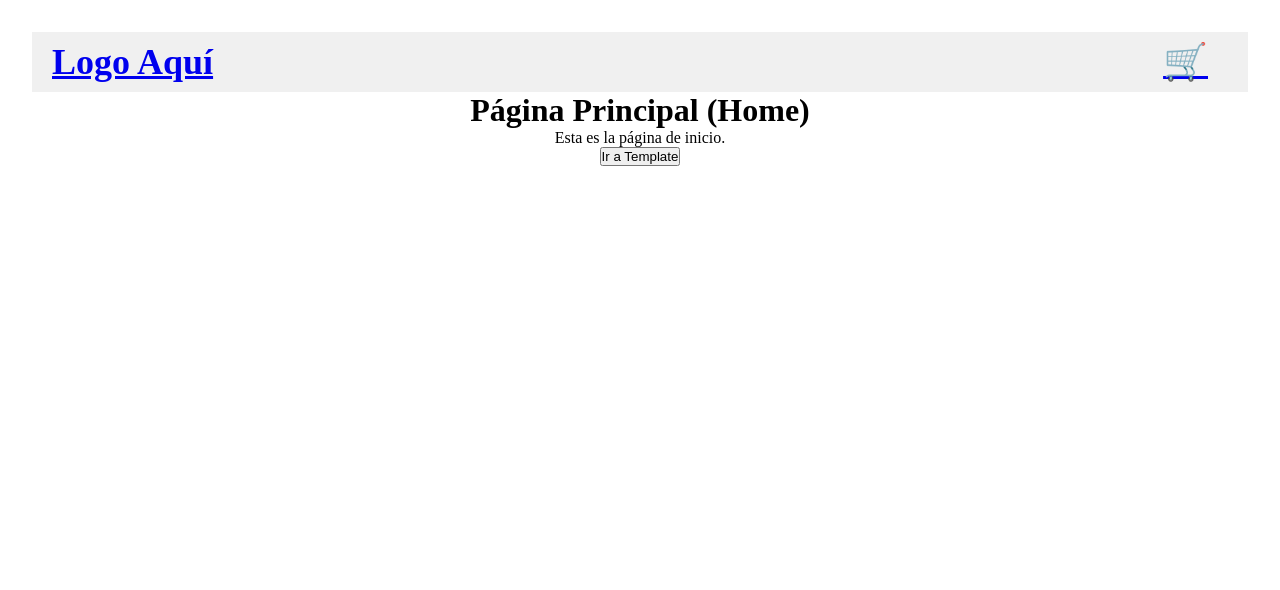
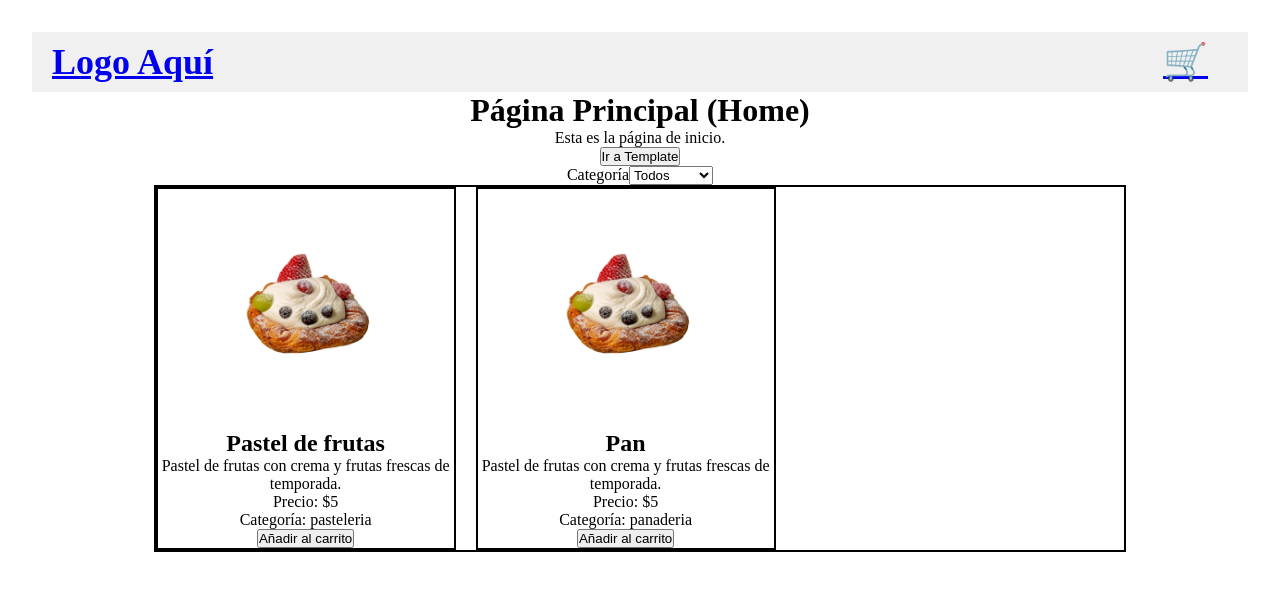
Before and after one commit to KokorikoFC/tiendaConReact, a React (Vite) app: page /home in a window 1280 px wide. Shown: the top 590 px of the page. Built offline with nearby package versions, Linux system fonts and the light colour scheme.

Commit message:
Add products component and filters

```diff
--- /dev/null
+++ b/src/components/filters/Filters.jsx
@@ -0,0 +1,23 @@
+import './Filters.css';
+
+function Filters({ setFilter }) {
+    const handleChangeCategory = (event) => {
+        setFilter(prevState => ({
+            ...prevState,
+            category: event.target.value
+        }));
+    };
+
+    return (
+        <div>
+            <label htmlFor="category">Categoría</label>
+            <select id="category" onChange={handleChangeCategory}>
+                <option value="all">Todos</option>
+                <option value="pasteleria">Pastelería</option>
+                <option value="panaderia">Panadería</option>
+            </select>
+        </div>
+    );
+}
+
+export default Filters;
--- a/src/components/home/Home.jsx
+++ b/src/components/home/Home.jsx
@@ -1,19 +1,40 @@
-import { useNavigate } from 'react-router-dom';
-import Header from '../header/Header'; // Importa Header
+import { useNavigate } from "react-router-dom";
+import Header from "../header/Header"; // Importa Header
+import Product from "../product/Product";
+import Filters from "../filters/Filters";
+import { products } from "./../../mocks/products.json";
+import { useState } from "react";
 
 function Home() {
     const navigate = useNavigate();
 
-    const goToTemplate = () => {
-        navigate('/template');
+    const [filter, setFilter] = useState({
+        category: "all",
+    });
+
+    const filterProducts = (products) => {
+        return products.filter((product) => {
+            return (
+                filter.category === "all" || product.category === filter.category
+            );
+        });
     };
 
+    const goToTemplate = () => {
+        navigate("/template");
+    };
+
+    const filteredProducts = filterProducts(products);
     return (
         <div>
             <Header /> {/* Usa el componente Header aquí */}
             <h1>Página Principal (Home)</h1>
             <p>Esta es la página de inicio.</p>
             <button onClick={goToTemplate}>Ir a Template</button>
+            <div className="">
+                <Filters filter={filter} setFilter={setFilter} />
+                <Product products={filteredProducts} />
+            </div>
         </div>
     );
 }
--- a/src/components/product/Product.css
+++ b/src/components/product/Product.css
@@ -0,0 +1,21 @@
+.product-container{
+    border: 2px solid black;
+    width: 80%;
+    margin: auto;
+}
+
+ul{
+    display: flex;
+    flex-wrap: wrap;
+    gap: 20px;
+}
+
+li{
+    width: 300px;
+    border: 2px solid black;
+    list-style: none;
+}
+
+img{
+    width: 100%;
+}
--- a/src/components/product/Product.jsx
+++ b/src/components/product/Product.jsx
@@ -0,0 +1,24 @@
+import "./Product.css";
+
+function Product({ products }) {
+    return (
+        <div className="product-container">
+            <ul>
+                {products.map((product) => (
+                    <li key={product.id}>
+                        <img src={product.image} alt={product.name} />
+                        <h2>{product.name}</h2>
+                        <p>{product.description}</p>
+                        <p>Precio: ${product.price}</p>
+                        <p>Categoría: {product.category}</p>
+                        <div>
+                            <button>Añadir al carrito</button>
+                        </div>
+                    </li>
+                ))}
+            </ul>
+        </div>
+    );
+}
+
+export default Product;
--- /dev/null
+++ b/src/mocks/products.json
@@ -0,0 +1,20 @@
+{
+    "products": [
+        {
+            "id": 1,
+            "name": "Pastel de frutas",
+            "description": "Pastel de frutas con crema y frutas frescas de temporada.",
+            "price": 5,
+            "category": "pasteleria",
+            "image": "src/assets/products_img/fruit_pastry.png"
+        },
+        {
+            "id": 2,
+            "name": "Pan",
+            "description": "Pastel de frutas con crema y frutas frescas de temporada.",
+            "price": 5,
+            "category": "panaderia",
+            "image": "src/assets/products_img/fruit_pastry.png"
+        }
+    ]
+}
```
Also changed, not shown: src/assets/products_img/fruit_pastry.png (added), src/components/filters/Filters.css (added).
